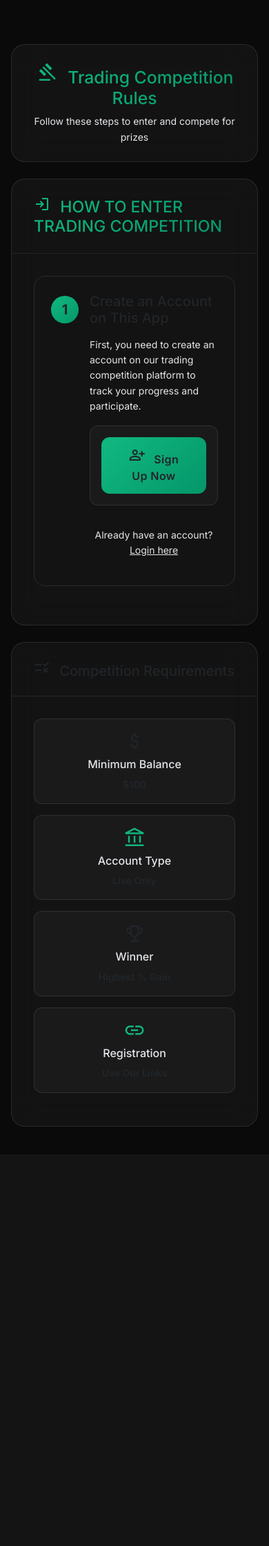
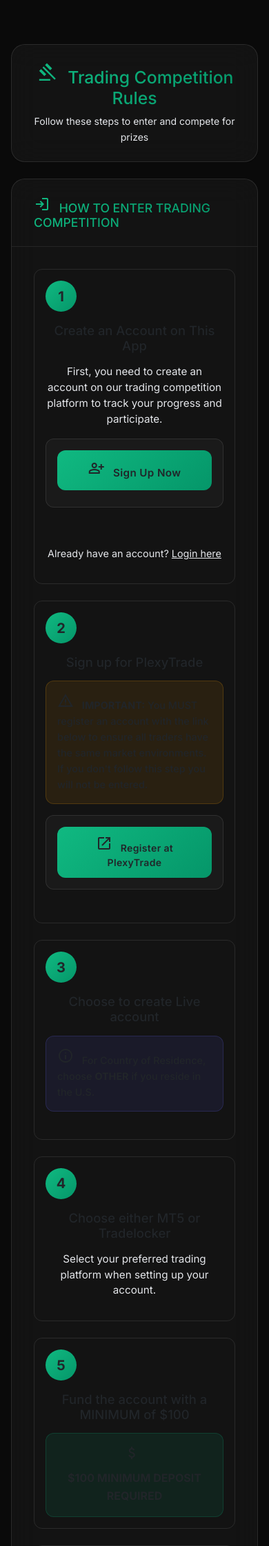
Before and after one commit to Tradersimpulse/tradecomp, a Flask app: page /rules in a window 390 px wide. Shown: the top 2242 px of the page at 69% size. Before the commit the page ends 1634 px from the top, so only its background shows below. Run offline with Flask 3, Linux system fonts and the light colour scheme; data that the repository does not hold is empty.

Commit message:
Update rules.html

```diff
--- a/templates/rules.html
+++ b/templates/rules.html
@@ -13,7 +13,7 @@
                     <span class="material-symbols-outlined me-2" style="font-size: 3rem;">emoji_events</span>
                     <div class="prize-text">
                         <h1 class="prize-amount">${{ "%.0f"|format(settings.prize_amount) }}</h1>
-                        <p class="prize-subtitle">PRIZE</p>
+                        <p class="prize-subtitle">PRIZE POOL</p>
                     </div>
                 </div>
             </div>
@@ -50,31 +50,14 @@
                 </h3>
             </div>
             <div class="card-body">
-                <!-- Step 1 - Conditional Content -->
+                <!-- Step 1 - Conditional: App signup for logged out, broker signup for logged in -->
                 <div class="step-card mb-4">
                     <div class="d-flex align-items-start">
                         <div class="step-number">
                             <span class="badge bg-gradient-primary fs-5">1</span>
                         </div>
                         <div class="step-content">
-                            {% if is_authenticated %}
-                                <h5 class="text-white mb-3">Sign up for PlexyTrade</h5>
-                                <div class="alert alert-warning mb-3">
-                                    <span class="material-symbols-outlined me-2">warning</span>
-                                    <strong>IMPORTANT:</strong> You MUST register an account with the link below to ensure all traders have the same market environments. If you don't follow this step you will not be entered.
-                                </div>
-
-                                <div class="row justify-content-center">
-                                    <div class="col-md-6 mb-3">
-                                        <div class="broker-card">
-                                            <a href="{{ settings.referral_link if settings and settings.referral_link else 'https://plexytrade.com/?t=TBZp1B&term=register' }}" target="_blank" class="btn btn-primary w-100">
-                                                <span class="material-symbols-outlined me-2">open_in_new</span>
-                                                Register at PlexyTrade
-                                            </a>
-                                        </div>
-                                    </div>
-                                </div>
-                            {% else %}
+                            {% if not is_authenticated %}
                                 <h5 class="text-white mb-3">Create an Account on This App</h5>
                                 <p style="color: #E5E7EB !important;" class="mb-3">
                                     First, you need to create an account on our trading competition platform to track your progress and participate.
@@ -97,13 +80,30 @@
                                         <a href="{{ url_for('login') }}" class="text-primary">Login here</a>
                                     </p>
                                 </div>
+                            {% else %}
+                                <h5 class="text-white mb-3">Sign up for PlexyTrade</h5>
+                                <div class="alert alert-warning mb-3">
+                                    <span class="material-symbols-outlined me-2">warning</span>
+                                    <strong>IMPORTANT:</strong> You MUST register an account with the link below to ensure all traders have the same market environments. If you don't follow this step you will not be entered.
+                                </div>
+
+                                <div class="row justify-content-center">
+                                    <div class="col-md-6 mb-3">
+                                        <div class="broker-card">
+                                            <a href="{{ settings.referral_link if settings and settings.referral_link else 'https://plexytrade.com/?t=TBZp1B&term=register' }}" target="_blank" class="btn btn-primary w-100">
+                                                <span class="material-symbols-outlined me-2">open_in_new</span>
+                                                Register at PlexyTrade
+                                            </a>
+                                        </div>
+                                    </div>
+                                </div>
                             {% endif %}
                         </div>
                     </div>
                 </div>
 
-                <!-- Step 2 - Only show for authenticated users -->
-                {% if is_authenticated %}
+                <!-- Step 2 - Sign up for broker (only for logged out users) -->
+                {% if not is_authenticated %}
                 <div class="step-card mb-4">
                     <div class="d-flex align-items-start">
                         <div class="step-number">
@@ -129,12 +129,13 @@
                         </div>
                     </div>
                 </div>
+                {% endif %}
 
-                <!-- Step 3 -->
+                <!-- Step 2/3 - Choose Live account -->
                 <div class="step-card mb-4">
                     <div class="d-flex align-items-start">
                         <div class="step-number">
-                            <span class="badge bg-gradient-primary fs-5">3</span>
+                            <span class="badge bg-gradient-primary fs-5">{{ '3' if not is_authenticated else '2' }}</span>
                         </div>
                         <div class="step-content">
                             <h5 class="text-white mb-3">Choose to create Live account</h5>
@@ -146,11 +147,11 @@
                     </div>
                 </div>
 
-                <!-- Step 4 -->
+                <!-- Step 3/4 - Choose platform -->
                 <div class="step-card mb-4">
                     <div class="d-flex align-items-start">
                         <div class="step-number">
-                            <span class="badge bg-gradient-primary fs-5">4</span>
+                            <span class="badge bg-gradient-primary fs-5">{{ '4' if not is_authenticated else '3' }}</span>
                         </div>
                         <div class="step-content">
                             <h5 class="text-white mb-3">Choose either MT5 or Tradelocker</h5>
@@ -161,11 +162,11 @@
                     </div>
                 </div>
 
-                <!-- Step 5 -->
+                <!-- Step 4/5 - Fund account -->
                 <div class="step-card mb-4">
                     <div class="d-flex align-items-start">
                         <div class="step-number">
-                            <span class="badge bg-gradient-primary fs-5">5</span>
+                            <span class="badge bg-gradient-primary fs-5">{{ '5' if not is_authenticated else '4' }}</span>
                         </div>
                         <div class="step-content">
                             <h5 class="text-white mb-3">Fund the account with a MINIMUM of $100</h5>
@@ -177,27 +178,37 @@
                     </div>
                 </div>
 
-                <!-- Step 6 -->
+                <!-- Step 5/6 - Enter account info -->
                 <div class="step-card mb-4">
                     <div class="d-flex align-items-start">
                         <div class="step-number">
-                            <span class="badge bg-gradient-primary fs-5">6</span>
+                            <span class="badge bg-gradient-primary fs-5">{{ '6' if not is_authenticated else '5' }}</span>
                         </div>
                         <div class="step-content">
                             <h5 class="text-white mb-3">Enter your account info on the account page of this website</h5>
+                            {% if is_authenticated %}
                                 <a href="{{ url_for('accounts') }}" class="btn btn-success btn-lg">
                                     <span class="material-symbols-outlined me-2">account_balance</span>
                                     Go to Account Page
                                 </a>
+                            {% else %}
+                                <p style="color: #E5E7EB !important;" class="mb-3">
+                                    Once you have created your account and logged in, you'll be able to connect your trading account here.
+                                </p>
+                                <button class="btn btn-secondary btn-lg" disabled>
+                                    <span class="material-symbols-outlined me-2">account_balance</span>
+                                    Account Page (Login Required)
+                                </button>
+                            {% endif %}
                         </div>
                     </div>
                 </div>
 
-                <!-- Step 7 -->
+                <!-- Step 6/7 - Start trading -->
                 <div class="step-card">
                     <div class="d-flex align-items-start">
                         <div class="step-number">
-                            <span class="badge bg-gradient-primary fs-5">7</span>
+                            <span class="badge bg-gradient-primary fs-5">{{ '7' if not is_authenticated else '6' }}</span>
                         </div>
                         <div class="step-content">
                             <h5 class="text-white mb-3">Start trading!</h5>
@@ -208,14 +219,12 @@
                         </div>
                     </div>
                 </div>
-                {% endif %}
             </div>
         </div>
     </div>
 </div>
 
-<!-- Additional Rules - Only show for authenticated users -->
-{% if is_authenticated %}
+<!-- Additional Rules -->
 <div class="row">
     <div class="col-md-6 mb-4">
         <div class="card">
@@ -229,10 +238,17 @@
                 <p style="color: #E5E7EB !important;" class="mb-3">
                     You can re-enter with a new account by updating your account info on the accounts page.
                 </p>
+                {% if is_authenticated %}
                     <a href="{{ url_for('accounts') }}" class="btn btn-outline-primary">
                         <span class="material-symbols-outlined me-2">settings</span>
                         Update Account Info
                     </a>
+                {% else %}
+                    <button class="btn btn-outline-secondary" disabled>
+                        <span class="material-symbols-outlined me-2">settings</span>
+                        Update Account Info (Login Required)
+                    </button>
+                {% endif %}
             </div>
         </div>
     </div>
@@ -253,7 +269,6 @@
         </div>
     </div>
 </div>
-{% endif %}
 
 <!-- Competition Requirements -->
 <div class="row mb-4">
@@ -572,16 +587,125 @@
     }
 
     .step-card {
-        padding: 1.5rem;
+        padding: 1.25rem;
+        margin-bottom: 1rem;
+    }
+
+    .step-card .d-flex {
+        flex-direction: column;
+        align-items: center;
+        text-align: center;
     }
 
     .step-number {
-        margin-right: 1rem;
+        margin-right: 0;
+        margin-bottom: 1rem;
+        margin-top: 0;
     }
 
+    .step-number .badge {
+        width: 50px;
+        height: 50px;
+        font-size: 1.25rem;
+    }
+
+    .step-content {
+        width: 100%;
+    }
+
+    .step-content h5 {
+        font-size: 1.25rem;
+        margin-bottom: 1rem;
+    }
+
+    .step-content p {
+        font-size: 0.95rem;
+        line-height: 1.5;
+    }
+
+    .broker-card {
+        padding: 1.25rem;
+        margin-bottom: 1rem;
+    }
+
+    .requirement-card {
+        padding: 1.25rem;
+        margin-bottom: 1rem;
+    }
+
+    .btn-lg {
+        padding: 1rem 1.5rem;
+        font-size: 1rem;
+        width: 100%;
+        margin-bottom: 0.5rem;
+    }
+
+    .alert {
+        padding: 1rem;
+        font-size: 0.9rem;
+        text-align: left;
+    }
+
+    .funding-highlight,
+    .winner-highlight {
+        flex-direction: column;
+        text-align: center;
+        gap: 0.75rem;
+        padding: 1.25rem;
+    }
+
+    .funding-highlight span,
+    .winner-highlight span {
+        margin: 0;
+    }
+
+    .fs-4 {
+        font-size: 1.1rem !important;
+    }
+
+    /* Better spacing for mobile buttons */
     .d-flex.gap-3 {
         flex-direction: column;
         gap: 1rem !important;
+    }
+
+    /* Mobile-specific step card hover effects */
+    .step-card:hover {
+        transform: none;
+        background: rgba(99, 102, 241, 0.03);
+    }
+
+    /* Improve text readability on mobile */
+    .card-header h3,
+    .card-header h5 {
+        font-size: 1.1rem;
+    }
+
+    /* Better mobile spacing for login link */
+    .text-center.mt-3 {
+        margin-top: 1.5rem !important;
+    }
+
+    .text-center.mt-3 p {
+        font-size: 0.9rem;
+    }
+}
+
+/* Extra small devices (phones, 576px and down) */
+@media (max-width: 576px) {
+    .step-card {
+        padding: 1rem;
+        border-radius: 12px;
+    }
+
+    .step-number .badge {
+        width: 45px;
+        height: 45px;
+        font-size: 1.1rem;
+    }
+
+    .step-content h5 {
+        font-size: 1.15rem;
     }
 
     .broker-card,
@@ -591,18 +715,25 @@
 
     .funding-highlight,
     .winner-highlight {
-        flex-direction: column;
-        text-align: center;
-        gap: 0.5rem;
-    }
-
-    .funding-highlight span,
-    .winner-highlight span {
-        margin: 0;
+        padding: 1rem;
     }
 
     .fs-4 {
-        font-size: 1.1rem !important;
+        font-size: 1rem !important;
+    }
+
+    .btn-lg {
+        padding: 0.875rem 1.25rem;
+        font-size: 0.95rem;
+    }
+
+    /* Smaller prize amount on very small screens */
+    .prize-amount {
+        font-size: 2rem;
+    }
+
+    .prize-subtitle {
+        font-size: 1rem;
     }
 }
 
```
Lines whose indentation alone changed are shown as unchanged.
